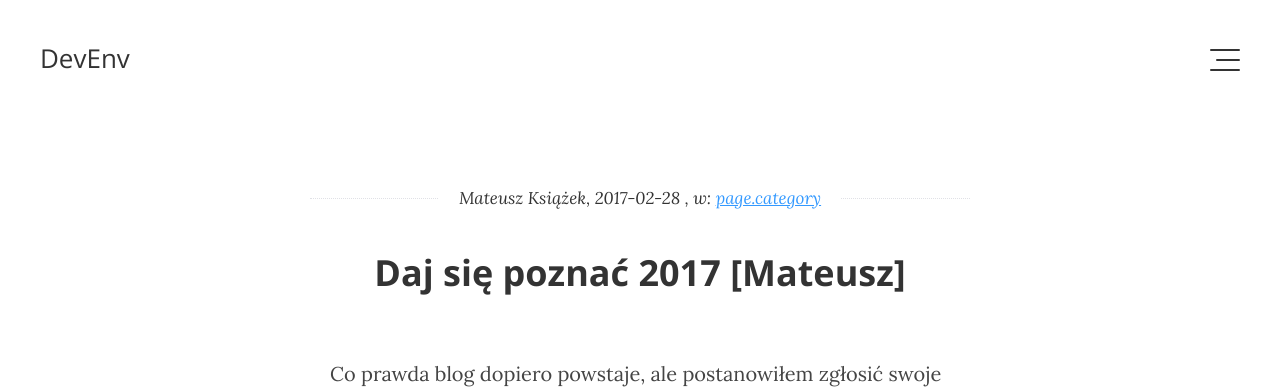
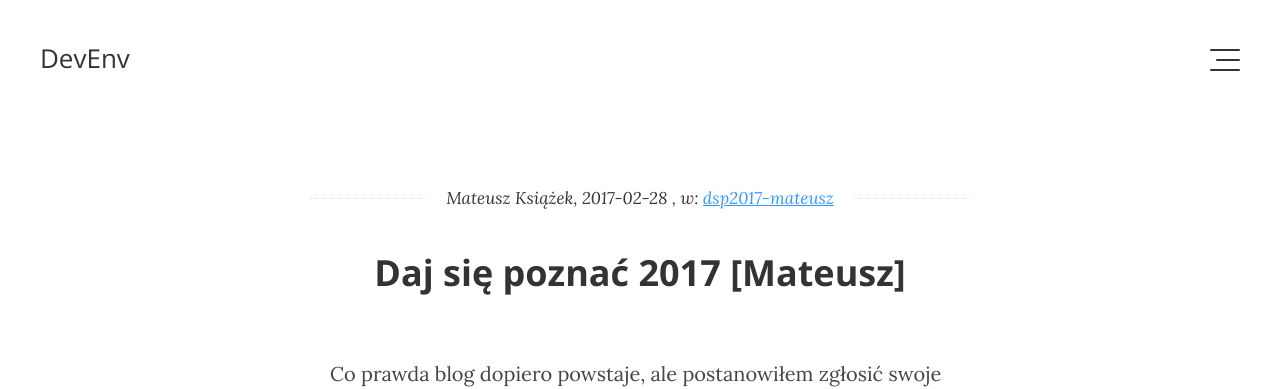
Before and after one commit to devenvpl/devenvpl, a Jekyll site: the page built from _posts/2017-02-28-daj-sie-poznac-mateusz.md, in a window 1280 px wide. Shown: the top 389 px of the page. Built offline with Jekyll 4.4.1, drawn with Linux system fonts in a browser that asks for light colours; comment, search, counter and statistics services are not loaded.

Commit message:
Nazwa kategorii w poscie

```diff
--- a/_layouts/post.html
+++ b/_layouts/post.html
@@ -19,7 +19,7 @@ layout: default
           {{ page.date | date: "%Y-%m-%d" }}
         </time>
         {% if page.category %}
-            , w: <a href="{{ site.baseurl }}/{{page.category}}.html">page.category</a>
+            , w: <a href="{{ site.baseurl }}/{{page.category}}.html">{{page.category}}</a>
         {% endif %}
       </h5>
     </div>
```
